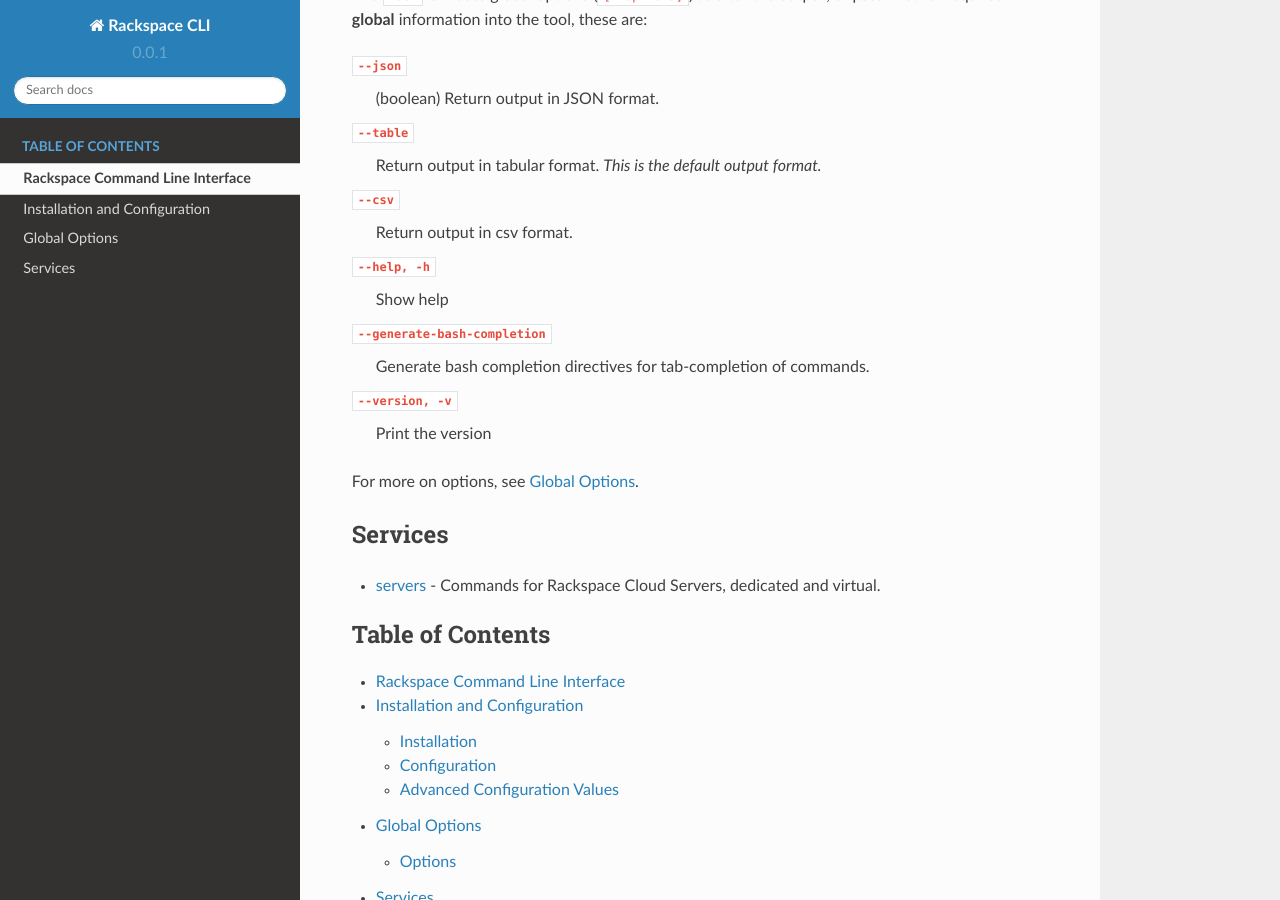
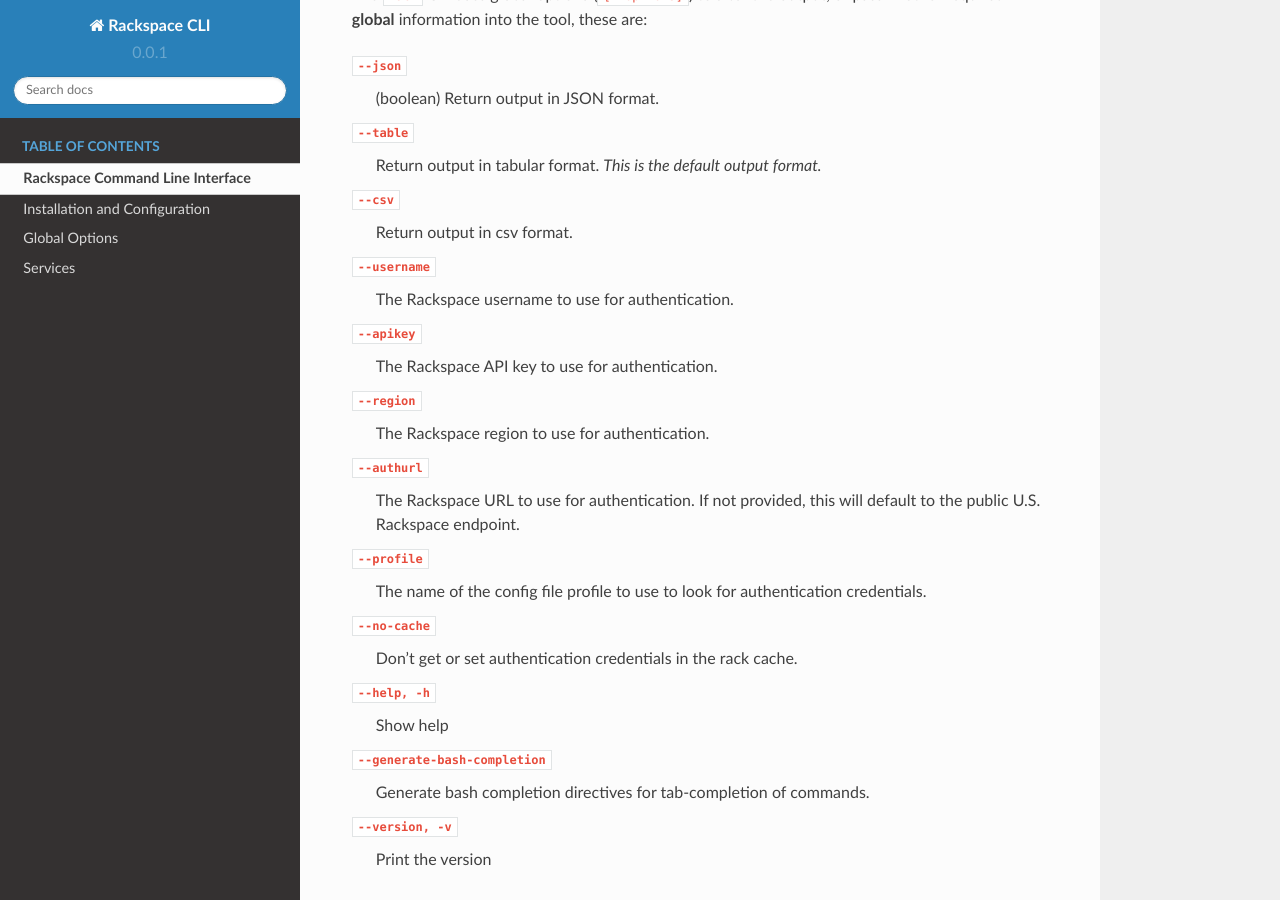
Before and after one commit to rackspace/rack, a Sphinx documentation site: the page built from docs/index.rst, in a window 1280 px wide and 900 px high, scrolled down 953 px. Built offline with Sphinx 7.4.7 and the Read the Docs theme 2.0.0, drawn with Linux system fonts in a browser that asks for light colours.

Commit message:
updates to global flags in index.md

```diff
--- a/docs/index.rst
+++ b/docs/index.rst
@@ -48,6 +48,25 @@
 ``--csv``
   Return output in csv format.
 
+``--username``
+  The Rackspace username to use for authentication.
+
+``--apikey``
+  The Rackspace API key to use for authentication.
+
+``--region``
+  The Rackspace region to use for authentication.
+
+``--authurl``
+  The Rackspace URL to use for authentication. If not provided, this
+  will default to the public U.S. Rackspace endpoint.
+
+``--profile``
+  The name of the config file profile to use to look for authentication credentials.
+
+``--no-cache``
+  Don't get or set authentication credentials in the rack cache.
+
 ``--help, -h``
   Show help
 
```
